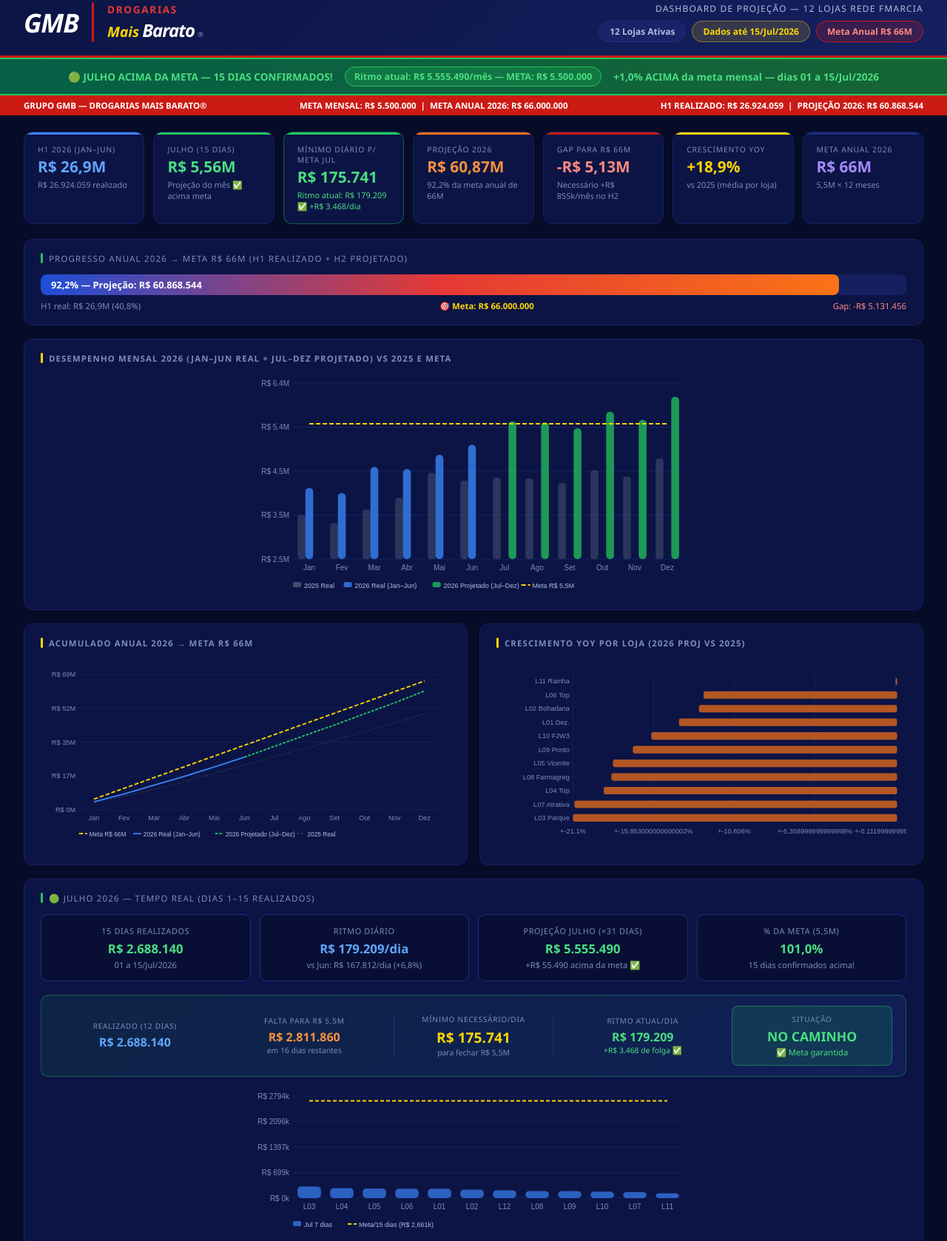
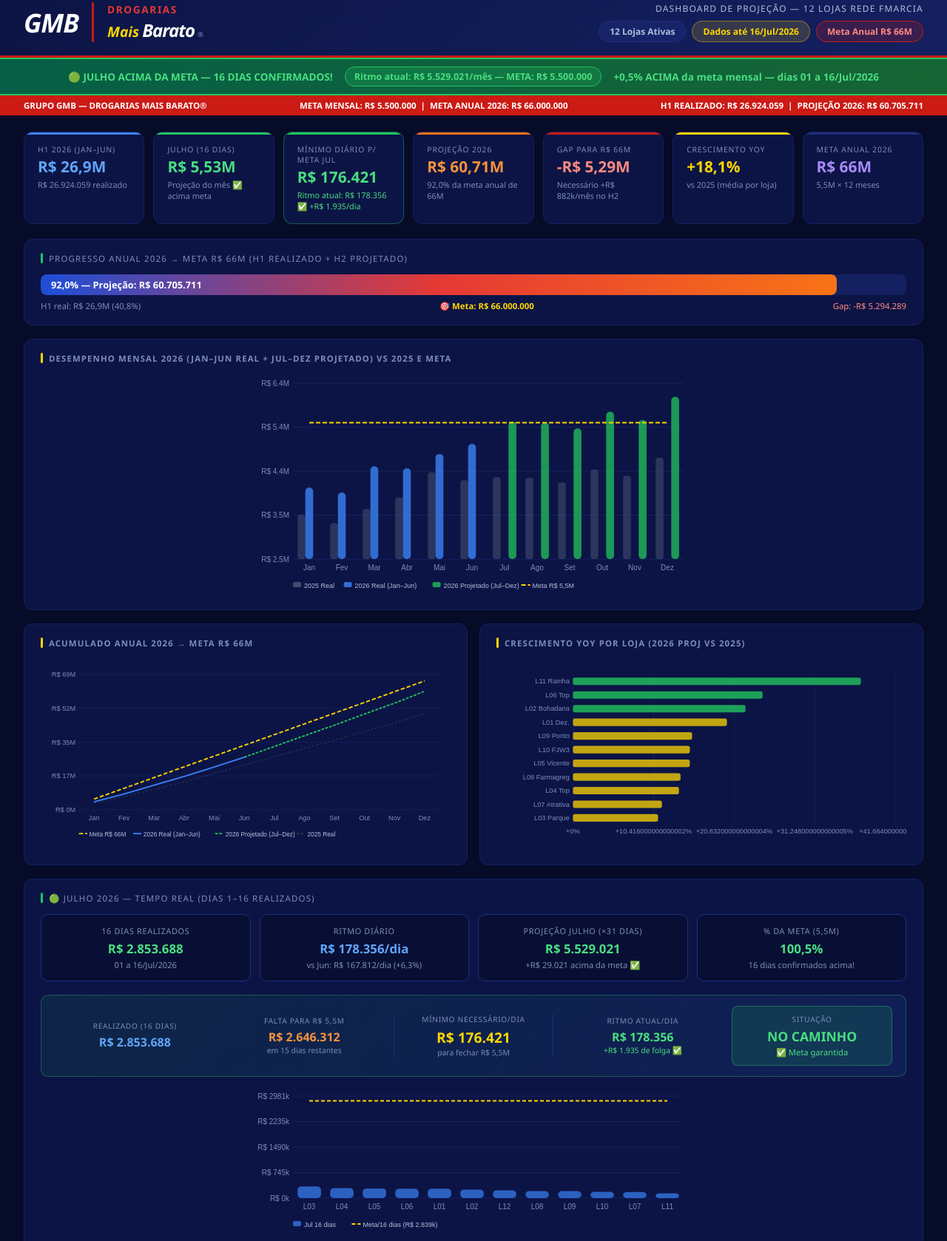
Before and after one commit to gestaodecomprasmb-hub/file-C-Users-ADM-Downloads-dashboard_projecao_fmarcia.html, a plain HTML site: page index.html in a window 1280 px wide. Shown: the part 15-1693 px from the top of the page at 74% size. Drawn offline with Linux system fonts and the light colour scheme.

Commit message:
Atualiza dados de Julho para 16 dias (dia 16 incluido)
Recalcula projecoes com base no faturamento acumulado ate 16/Jul.
Corrige tambem inconsistencia na formula de s.h2proj (usava /7 em vez
do numero real de dias) e textos estaticos que ainda referenciavam
"12 dias"/"15 dias" de updates anteriores incompletos.

```diff
--- a/index.html
+++ b/index.html
@@ -326,7 +326,7 @@
     <div class="header-title">Dashboard de Projeção — 12 Lojas Rede Fmarcia</div>
     <div class="hbadges">
       <div class="hb hb-blue">12 Lojas Ativas</div>
-      <div class="hb hb-yellow">Dados até 15/Jul/2026</div>
+      <div class="hb hb-yellow">Dados até 16/Jul/2026</div>
       <div class="hb hb-red">Meta Anual R$ 66M</div>
     </div>
   </div>
@@ -334,16 +334,16 @@
 
 <!-- ALERT -->
 <div class="alert">
-  <span>🟢 JULHO ACIMA DA META — 15 DIAS CONFIRMADOS!</span>
-  <span class="pill">Ritmo atual: R$ 5.555.490/mês — META: R$ 5.500.000</span>
-  <span>+1,0% ACIMA da meta mensal — dias 01 a 15/Jul/2026</span>
+  <span>🟢 JULHO ACIMA DA META — 16 DIAS CONFIRMADOS!</span>
+  <span class="pill">Ritmo atual: R$ 5.529.021/mês — META: R$ 5.500.000</span>
+  <span>+0,5% ACIMA da meta mensal — dias 01 a 16/Jul/2026</span>
 </div>
 
 <!-- STRIP -->
 <div class="strip">
   <span>GRUPO GMB — DROGARIAS MAIS BARATO®</span>
   <span>META MENSAL: R$ 5.500.000 &nbsp;|&nbsp; META ANUAL 2026: R$ 66.000.000</span>
-  <span>H1 REALIZADO: R$ 26.924.059 &nbsp;|&nbsp; PROJEÇÃO 2026: R$ 60.868.544</span>
+  <span>H1 REALIZADO: R$ 26.924.059 &nbsp;|&nbsp; PROJEÇÃO 2026: R$ 60.705.711</span>
 </div>
 
 <div class="container">
@@ -356,28 +356,28 @@
     <div class="k-sub">R$ 26.924.059 realizado</div>
   </div>
   <div class="kpi k-green">
-    <div class="k-label">Julho (15 dias)</div>
-    <div class="k-val">R$ 5,56M</div>
+    <div class="k-label">Julho (16 dias)</div>
+    <div class="k-val">R$ 5,53M</div>
     <div class="k-sub">Projeção do mês ✅ acima meta</div>
   </div>
   <div class="kpi k-green" id="kpiMinDiario" style="border:1px solid rgba(34,197,94,.4);">
     <div class="k-label">Mínimo diário p/ meta Jul</div>
-    <div class="k-val" id="kpiMinDiarioVal">R$ 175.741</div>
-    <div class="k-sub" id="kpiMinDiarioSub" style="color:#4ADE80;">Ritmo atual: R$ 179.209 ✅ +R$ 3.468/dia</div>
+    <div class="k-val" id="kpiMinDiarioVal">R$ 176.421</div>
+    <div class="k-sub" id="kpiMinDiarioSub" style="color:#4ADE80;">Ritmo atual: R$ 178.356 ✅ +R$ 1.935/dia</div>
   </div>
   <div class="kpi k-orange">
     <div class="k-label">Projeção 2026</div>
-    <div class="k-val">R$ 60,87M</div>
-    <div class="k-sub">92,2% da meta anual de 66M</div>
+    <div class="k-val">R$ 60,71M</div>
+    <div class="k-sub">92,0% da meta anual de 66M</div>
   </div>
   <div class="kpi k-red">
     <div class="k-label">Gap para R$ 66M</div>
-    <div class="k-val">-R$ 5,13M</div>
-    <div class="k-sub">Necessário +R$ 855k/mês no H2</div>
+    <div class="k-val">-R$ 5,29M</div>
+    <div class="k-sub">Necessário +R$ 882k/mês no H2</div>
   </div>
   <div class="kpi k-yellow">
     <div class="k-label">Crescimento YoY</div>
-    <div class="k-val">+18,9%</div>
+    <div class="k-val">+18,1%</div>
     <div class="k-sub">vs 2025 (média por loja)</div>
   </div>
   <div class="kpi k-gray">
@@ -391,14 +391,14 @@
 <div class="card">
   <div class="card-title gtitle">Progresso Anual 2026 → Meta R$ 66M (H1 realizado + H2 projetado)</div>
   <div class="pbar-wrap">
-    <div class="pbar-fill" style="width:92.2%;background:linear-gradient(90deg,#1d4ed8,#E53935,#F97316);color:#fff;">
-      92,2% — Projeção: R$ 60.868.544
+    <div class="pbar-fill" style="width:92.0%;background:linear-gradient(90deg,#1d4ed8,#E53935,#F97316);color:#fff;">
+      92,0% — Projeção: R$ 60.705.711
     </div>
   </div>
   <div class="pbar-labels">
     <span>H1 real: R$ 26,9M (40,8%)</span>
     <span style="color:var(--yellow);font-weight:700;">🎯 Meta: R$ 66.000.000</span>
-    <span style="color:#FF8A80;">Gap: -R$ 5.131.456</span>
+    <span style="color:#FF8A80;">Gap: -R$ 5.294.289</span>
   </div>
 </div>
 
@@ -422,49 +422,49 @@
 
 <!-- JULHO EM TEMPO REAL -->
 <div class="card">
-  <div class="card-title gtitle">🟢 Julho 2026 — Tempo Real (Dias 1–15 realizados)</div>
+  <div class="card-title gtitle">🟢 Julho 2026 — Tempo Real (Dias 1–16 realizados)</div>
   <div class="jul-grid">
     <div class="jul-card">
-      <div class="jl">15 Dias Realizados</div>
-      <div class="jv" style="color:#4ADE80;">R$ 2.688.140</div>
-      <div class="js">01 a 15/Jul/2026</div>
+      <div class="jl">16 Dias Realizados</div>
+      <div class="jv" style="color:#4ADE80;">R$ 2.853.688</div>
+      <div class="js">01 a 16/Jul/2026</div>
     </div>
     <div class="jul-card">
       <div class="jl">Ritmo Diário</div>
-      <div class="jv" style="color:#60A5FA;">R$ 179.209/dia</div>
-      <div class="js">vs Jun: R$ 167.812/dia (+6,8%)</div>
+      <div class="jv" style="color:#60A5FA;">R$ 178.356/dia</div>
+      <div class="js">vs Jun: R$ 167.812/dia (+6,3%)</div>
     </div>
     <div class="jul-card">
       <div class="jl">Projeção Julho (×31 dias)</div>
-      <div class="jv" style="color:#4ADE80;">R$ 5.555.490</div>
-      <div class="js">+R$ 55.490 acima da meta ✅</div>
+      <div class="jv" style="color:#4ADE80;">R$ 5.529.021</div>
+      <div class="js">+R$ 29.021 acima da meta ✅</div>
     </div>
     <div class="jul-card">
       <div class="jl">% da Meta (5,5M)</div>
-      <div class="jv" style="color:#4ADE80;">101,0%</div>
-      <div class="js">15 dias confirmados acima!</div>
+      <div class="jv" style="color:#4ADE80;">100,5%</div>
+      <div class="js">16 dias confirmados acima!</div>
     </div>
   </div>
   <!-- QUANTO PRECISAMOS POR DIA -->
   <div class="resp-grid" style="background:linear-gradient(135deg,rgba(34,197,94,.1),rgba(59,130,246,.1));border:1.5px solid rgba(34,197,94,.35);border-radius:10px;padding:14px 18px;margin-bottom:14px;display:grid;grid-template-columns:repeat(5,1fr);gap:12px;align-items:center;">
     <div style="text-align:center;">
-      <div style="font-size:.63rem;color:var(--gray);text-transform:uppercase;letter-spacing:.07em;margin-bottom:4px;">Realizado (12 dias)</div>
-      <div style="font-size:1rem;font-weight:800;color:#60A5FA;">R$ 2.688.140</div>
+      <div style="font-size:.63rem;color:var(--gray);text-transform:uppercase;letter-spacing:.07em;margin-bottom:4px;">Realizado (16 dias)</div>
+      <div style="font-size:1rem;font-weight:800;color:#60A5FA;">R$ 2.853.688</div>
     </div>
     <div style="text-align:center;">
       <div style="font-size:.63rem;color:var(--gray);text-transform:uppercase;letter-spacing:.07em;margin-bottom:4px;">Falta para R$ 5,5M</div>
-      <div style="font-size:1rem;font-weight:800;color:#FB923C;">R$ 2.811.860</div>
-      <div style="font-size:.65rem;color:var(--gray);">em 16 dias restantes</div>
+      <div style="font-size:1rem;font-weight:800;color:#FB923C;">R$ 2.646.312</div>
+      <div style="font-size:.65rem;color:var(--gray);">em 15 dias restantes</div>
     </div>
     <div style="text-align:center;border-left:1px solid var(--navy4);border-right:1px solid var(--navy4);padding:0 8px;">
       <div style="font-size:.63rem;color:var(--gray);text-transform:uppercase;letter-spacing:.07em;margin-bottom:4px;">Mínimo necessário/dia</div>
-      <div style="font-size:1.2rem;font-weight:800;color:var(--yellow);">R$ 175.741</div>
+      <div style="font-size:1.2rem;font-weight:800;color:var(--yellow);">R$ 176.421</div>
       <div style="font-size:.65rem;color:var(--gray);">para fechar R$ 5,5M</div>
     </div>
     <div style="text-align:center;">
       <div style="font-size:.63rem;color:var(--gray);text-transform:uppercase;letter-spacing:.07em;margin-bottom:4px;">Ritmo atual/dia</div>
-      <div style="font-size:1rem;font-weight:800;color:#4ADE80;">R$ 179.209</div>
-      <div style="font-size:.65rem;color:#4ADE80;">+R$ 3.468 de folga ✅</div>
+      <div style="font-size:1rem;font-weight:800;color:#4ADE80;">R$ 178.356</div>
+      <div style="font-size:.65rem;color:#4ADE80;">+R$ 1.935 de folga ✅</div>
     </div>
     <div style="text-align:center;background:rgba(34,197,94,.15);border:1px solid rgba(34,197,94,.4);border-radius:8px;padding:10px;">
       <div style="font-size:.63rem;color:var(--gray);text-transform:uppercase;letter-spacing:.07em;margin-bottom:4px;">Situação</div>
@@ -486,7 +486,7 @@
       <tr>
         <th>Rank</th><th>Loja</th><th>H1 Real</th><th>Jul Proj.</th>
         <th>Anual Proj.</th><th>Meta Anual</th><th>% Meta</th><th>Gap Anual</th>
-        <th>Cresc. YoY</th><th>Jul 7 dias</th>
+        <th>Cresc. YoY</th><th>Jul 16 dias</th>
       </tr>
     </thead>
     <tbody id="tbody"></tbody>
@@ -520,7 +520,7 @@
 <!-- PLANO PARA 66M -->
 <div class="plano">
   <div class="plano-title">⚡ PLANO PARA ATINGIR R$ 66M EM 2026</div>
-  <div class="plano-sub">No ritmo atual projetamos R$ 61,96M. Para fechar os R$ 66M, o H2 precisa rodar a R$ 6.513k/mês em média — ou seja, +R$ 674k/mês acima da projeção atual (+11,8% vs Julho)</div>
+  <div class="plano-sub">No ritmo atual projetamos R$ 60,71M. Para fechar os R$ 66M, o H2 precisa rodar a R$ 6.513k/mês em média — ou seja, +R$ 882k/mês acima da projeção atual (+17,8% vs Julho)</div>
 
   <div class="resp-grid" style="display:grid;grid-template-columns:1.5fr 1fr;gap:16px;margin-bottom:18px;">
     <div>
@@ -539,22 +539,22 @@
   <div class="m27g">
     <div class="m27c">
       <div class="ml">Gap Total para 66M</div>
-      <div class="mv" style="color:#FF8A80;">-R$ 5.131.456</div>
+      <div class="mv" style="color:#FF8A80;">-R$ 5.294.289</div>
       <div class="ms" style="color:var(--gray);">vs projeção atual</div>
     </div>
     <div class="m27c">
       <div class="ml">Extra Necessário/Mês H2</div>
-      <div class="mv" style="color:var(--yellow);">+R$ 855.243</div>
+      <div class="mv" style="color:var(--yellow);">+R$ 882.382</div>
       <div class="ms" style="color:var(--gray);">por mês em média</div>
     </div>
     <div class="m27c">
       <div class="ml">Meta Mensal para 66M</div>
       <div class="mv" style="color:#4ADE80;">R$ 6.512.657</div>
-      <div class="ms" style="color:var(--gray);">+R$ 957k vs Jul atual</div>
+      <div class="ms" style="color:var(--gray);">+R$ 984k vs Jul atual</div>
     </div>
     <div class="m27c">
       <div class="ml">Crescimento Necessário vs Jul</div>
-      <div class="mv" style="color:var(--yellow);">+17,2%</div>
+      <div class="mv" style="color:var(--yellow);">+17,8%</div>
       <div class="ms" style="color:var(--gray);">acima do ritmo de Julho</div>
     </div>
   </div>
@@ -588,14 +588,14 @@
   <div>
     <div style="font-size:.71rem;color:var(--gray);margin-bottom:7px;text-transform:uppercase;letter-spacing:.08em;">Trajetória: 2025 real → 2026 proj → 2027 meta</div>
     <div class="pbar-wrap">
-      <div class="pbar-fill" style="width:94%;background:linear-gradient(90deg,var(--red),var(--red-l));color:#fff;">
-        2026: R$ 61,96M (93,9% de 66M)
+      <div class="pbar-fill" style="width:92%;background:linear-gradient(90deg,var(--red),var(--red-l));color:#fff;">
+        2026: R$ 60,71M (92,0% de 66M)
       </div>
     </div>
     <div class="pbar-labels">
       <span>2025 real: R$ 49,2M</span>
       <span style="color:var(--yellow);font-weight:700;">🎯 2026 meta: R$ 66M</span>
-      <span style="color:#FF8A80;">Gap: -R$ 4,04M</span>
+      <span style="color:#FF8A80;">Gap: -R$ 5,29M</span>
     </div>
   </div>
 </div>
@@ -626,9 +626,9 @@
           <div style="font-size:.68rem;color:var(--gray);">12 lojas (L12 entrou Jun) · Total H1: <strong style="color:#94A3B8;">R$ 26.924.059</strong></div>
         </div>
         <div style="background:rgba(249,115,22,.08);border:1px solid rgba(249,115,22,.25);border-radius:7px;padding:10px;">
-          <div style="font-size:.72rem;font-weight:700;color:#FB923C;margin-bottom:3px;">Faturamento Jul.pdf (×2 arquivos)</div>
-          <div style="font-size:.68rem;color:var(--gray);">Julho/2026 — Dias 1–7 + Dias 8–12 (tempo real)</div>
-          <div style="font-size:.68rem;color:var(--gray);">12 lojas · Acumulado 15 dias: <strong style="color:#94A3B8;">R$ 2.688.140</strong></div>
+          <div style="font-size:.72rem;font-weight:700;color:#FB923C;margin-bottom:3px;">Faturamento Jul.pdf (×3 arquivos)</div>
+          <div style="font-size:.68rem;color:var(--gray);">Julho/2026 — Dias 1 a 16 (tempo real)</div>
+          <div style="font-size:.68rem;color:var(--gray);">12 lojas · Acumulado 16 dias: <strong style="color:#94A3B8;">R$ 2.853.688</strong></div>
         </div>
       </div>
     </div>
@@ -639,7 +639,7 @@
       <div style="display:flex;flex-direction:column;gap:7px;font-size:.69rem;color:var(--gray-l);">
         <div style="display:flex;gap:8px;align-items:flex-start;">
           <span style="color:var(--yellow);font-weight:800;flex-shrink:0;">1.</span>
-          <span><strong style="color:var(--white);">Ritmo de Julho:</strong> R$ 2.171.417 ÷ 12 dias = R$ 180.951/dia × 31 dias = <strong style="color:#4ADE80;">R$ 5.609.494</strong> projeção do mês</span>
+          <span><strong style="color:var(--white);">Ritmo de Julho:</strong> R$ 2.853.688 ÷ 16 dias = R$ 178.356/dia × 31 dias = <strong style="color:#4ADE80;">R$ 5.529.021</strong> projeção do mês</span>
         </div>
         <div style="display:flex;gap:8px;align-items:flex-start;">
           <span style="color:var(--yellow);font-weight:800;flex-shrink:0;">2.</span>
@@ -679,7 +679,7 @@
             <div style="color:var(--gray);">Lojas ativas</div><div style="color:var(--white);font-weight:700;">12 (L12 desde Jun)</div>
             <div style="color:var(--gray);">Meta/loja/ano</div><div style="color:var(--white);font-weight:700;">R$ 5.500.000</div>
             <div style="color:var(--gray);">Referência YoY</div><div style="color:var(--white);font-weight:700;">2025 vs 2026</div>
-            <div style="color:var(--gray);">Crescimento YoY</div><div style="color:#4ADE80;font-weight:700;">+18,9% médio</div>
+            <div style="color:var(--gray);">Crescimento YoY</div><div style="color:#4ADE80;font-weight:700;">+18,1% médio</div>
           </div>
         </div>
         <div style="font-size:.66rem;color:var(--gray);margin-bottom:4px;font-weight:700;">Faturamento mensal 2026 (realizado):</div>
@@ -700,7 +700,7 @@
   </div>
 </div>
 
-<div class="footer">Dashboard atualizado em 16/07/2026 &nbsp;|&nbsp; <strong>GMB — Drogarias Mais Barato®</strong> &nbsp;|&nbsp; Dados: Jan–Jun 2026 real + Jul 1–15 2026 (15 dias) + histórico 2025</div>
+<div class="footer">Dashboard atualizado em 17/07/2026 &nbsp;|&nbsp; <strong>GMB — Drogarias Mais Barato®</strong> &nbsp;|&nbsp; Dados: Jan–Jun 2026 real + Jul 1–16 2026 (16 dias) + histórico 2025</div>
 
 <script>
 // ─── DADOS ───
@@ -713,7 +713,7 @@
 // 2026 H1 monthly totals (11 stores Jan-May + 12 stores Jun)
 const d2026real = [4075790,3963083,4540151,4498940,4811731,5034365];
 // 2026 H2 projected (Jul-Dec, based on Jul 7-day actual + 2025 seasonality)
-const d2026proj = [5555490,5529601,5402227,5769740,5587823,6099605]; // base: ritmo 15 dias Jul
+const d2026proj = [5529021,5503286,5376451,5742211,5561223,6069459]; // base: ritmo 16 dias Jul
 const d2026all = [...d2026real, ...d2026proj];
 
 // Cumulative 2026
@@ -729,25 +729,25 @@
 
 // Store data
 const stores = [
-  {cod:'01',nome:'Dez. de Março',    h1:2797587,jul7:259832,anual2025:5045215},
-  {cod:'02',nome:'Bohadana',         h1:2525330,jul7:235587,anual2025:4491329},
-  {cod:'03',nome:'Parque Anchieta',  h1:3360088,jul7:319065,anual2025:6645303},
-  {cod:'04',nome:'Top 10',           h1:2893730,jul7:274671,anual2025:5578725},
-  {cod:'05',nome:'Vicente Carvalho', h1:2763321,jul7:264234,anual2025:5303371},
-  {cod:'06',nome:'Top 20',           h1:2554113,jul7:259991,anual2025:4675471},
-  {cod:'07',nome:'Atrativa Olinda',  h1:1694733,jul7:169053,anual2025:3407492},
-  {cod:'08',nome:'Farmagreg',        h1:2082848,jul7:195130,anual2025:3972260},
-  {cod:'09',nome:'Ponto Certo',      h1:2154104,jul7:191488,anual2025:3962311},
-  {cod:'10',nome:'FJW3',             h1:2097457,jul7:175873,anual2025:3732342},
-  {cod:'11',nome:'Rainha MH',        h1:1612755,jul7:131388,anual2025:2389073},
-  {cod:'12',nome:'Nobre Releango',   h1:387923, jul7:211827,anual2025:null, nova:true, mesesAtivos:7},
-]; // jul7 = acumulado dias 01–15/Jul/2026
+  {cod:'01',nome:'Dez. de Março',    h1:2797587,jul7:274599.93,anual2025:5045215},
+  {cod:'02',nome:'Bohadana',         h1:2525330,jul7:250663.81,anual2025:4491329},
+  {cod:'03',nome:'Parque Anchieta',  h1:3360088,jul7:339248.08,anual2025:6645303},
+  {cod:'04',nome:'Top 10',           h1:2893730,jul7:291398.24,anual2025:5578725},
+  {cod:'05',nome:'Vicente Carvalho', h1:2763321,jul7:282123.89,anual2025:5303371},
+  {cod:'06',nome:'Top 20',           h1:2554113,jul7:275816.66,anual2025:4675471},
+  {cod:'07',nome:'Atrativa Olinda',  h1:1694733,jul7:177854.11,anual2025:3407492},
+  {cod:'08',nome:'Farmagreg',        h1:2082848,jul7:206383.09,anual2025:3972260},
+  {cod:'09',nome:'Ponto Certo',      h1:2154104,jul7:204204.55,anual2025:3962311},
+  {cod:'10',nome:'FJW3',             h1:2097457,jul7:185688.16,anual2025:3732342},
+  {cod:'11',nome:'Rainha MH',        h1:1612755,jul7:140731.65,anual2025:2389073},
+  {cod:'12',nome:'Nobre Releango',   h1:387923, jul7:224975.88,anual2025:null, nova:true, mesesAtivos:7},
+]; // jul7 = acumulado dias 01–16/Jul/2026
 
 const totalJul7 = stores.reduce((a,s)=>a+s.jul7,0); // 1295275.50
 const H2_TOTAL = d2026proj.reduce((a,b)=>a+b,0); // 35033470
 
 // ─── KPI: Mínimo diário necessário p/ bater a meta de Julho ───
-const DIAS_REALIZADOS_JUL = 15;
+const DIAS_REALIZADOS_JUL = 16;
 const DIAS_MES_JUL = 31;
 const diasRestantesJul = DIAS_MES_JUL - DIAS_REALIZADOS_JUL;
 const faltaMetaJul = META_MES - totalJul7;
@@ -762,8 +762,8 @@
 document.getElementById('kpiMinDiarioSub').style.color = bateMetaJul?'#4ADE80':'#FF8A80';
 
 stores.forEach(s=>{
-  s.julProj = Math.round(s.jul7 * 31 / 15);
-  s.h2proj  = Math.round((s.julProj / (totalJul7*31/7)) * H2_TOTAL);
+  s.julProj = Math.round(s.jul7 * 31 / DIAS_REALIZADOS_JUL);
+  s.h2proj  = Math.round((s.julProj / (totalJul7*31/DIAS_REALIZADOS_JUL)) * H2_TOTAL);
   s.anualProj = s.h1 + s.h2proj;
   // META_ANO/12 = 5.5M = meta anual por loja; L12 entrou em junho, só 7 meses em 2026
   const META_LOJA_ANO = META_ANO / 12; // R$ 5.500.000 por loja
@@ -899,10 +899,10 @@
   data:{
     labels:jul7sorted.map(s=>'L'+s.cod),
     datasets:[
-      {label:'Jul 7 dias',data:jul7sorted.map(s=>s.jul7),
+      {label:'Jul 16 dias',data:jul7sorted.map(s=>s.jul7),
         backgroundColor:jul7sorted.map(s=>s.julProj>=META_MES?'rgba(34,197,94,0.8)':'rgba(59,130,246,0.7)'),
         borderRadius:5,borderSkipped:false},
-      {label:'Meta/15 dias (R$ 2,661k)',data:new Array(12).fill(Math.round(META_MES*15/31)),
+      {label:'Meta/16 dias (R$ 2.839k)',data:new Array(12).fill(Math.round(META_MES*16/31)),
         type:'line',borderColor:YELLOW,borderWidth:2,borderDash:[5,3],pointRadius:0,fill:false}
     ]
   },
@@ -924,7 +924,7 @@
   {label:'Projeção Atual',sub:'Sazonalidade 2025',pct:0,   clr:'rgba(59,130,246,0.85)',border:'rgba(59,130,246,.5)'},
   {label:'+5% no H2',     sub:'Crescimento moderado',pct:0.05, clr:'rgba(34,197,94,0.8)', border:'rgba(34,197,94,.4)'},
   {label:'+10% no H2',    sub:'Crescimento forte',pct:0.10, clr:'rgba(234,179,8,0.85)',border:'rgba(234,179,8,.4)'},
-  {label:'+15,1% — Meta', sub:'Atingir R$ 66M ✅',pct:0.151,clr:'rgba(249,115,22,0.9)',border:'rgba(249,115,22,.6)'},
+  {label:'+15,7% — Meta', sub:'Atingir R$ 66M ✅',pct:0.157,clr:'rgba(249,115,22,0.9)',border:'rgba(249,115,22,.6)'},
   {label:'+20% no H2',    sub:'Potencial máximo',pct:0.20, clr:'rgba(168,85,247,0.85)',border:'rgba(168,85,247,.4)'},
 ];
 
```
